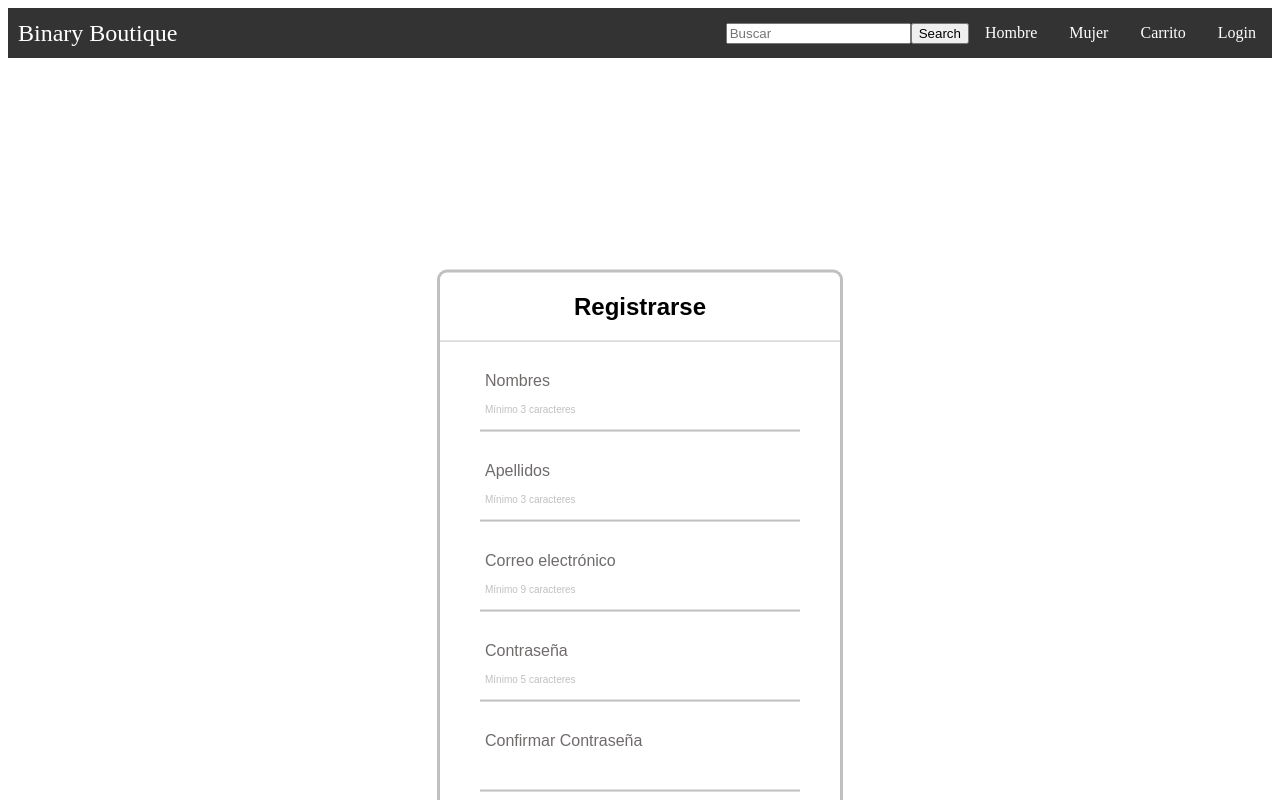
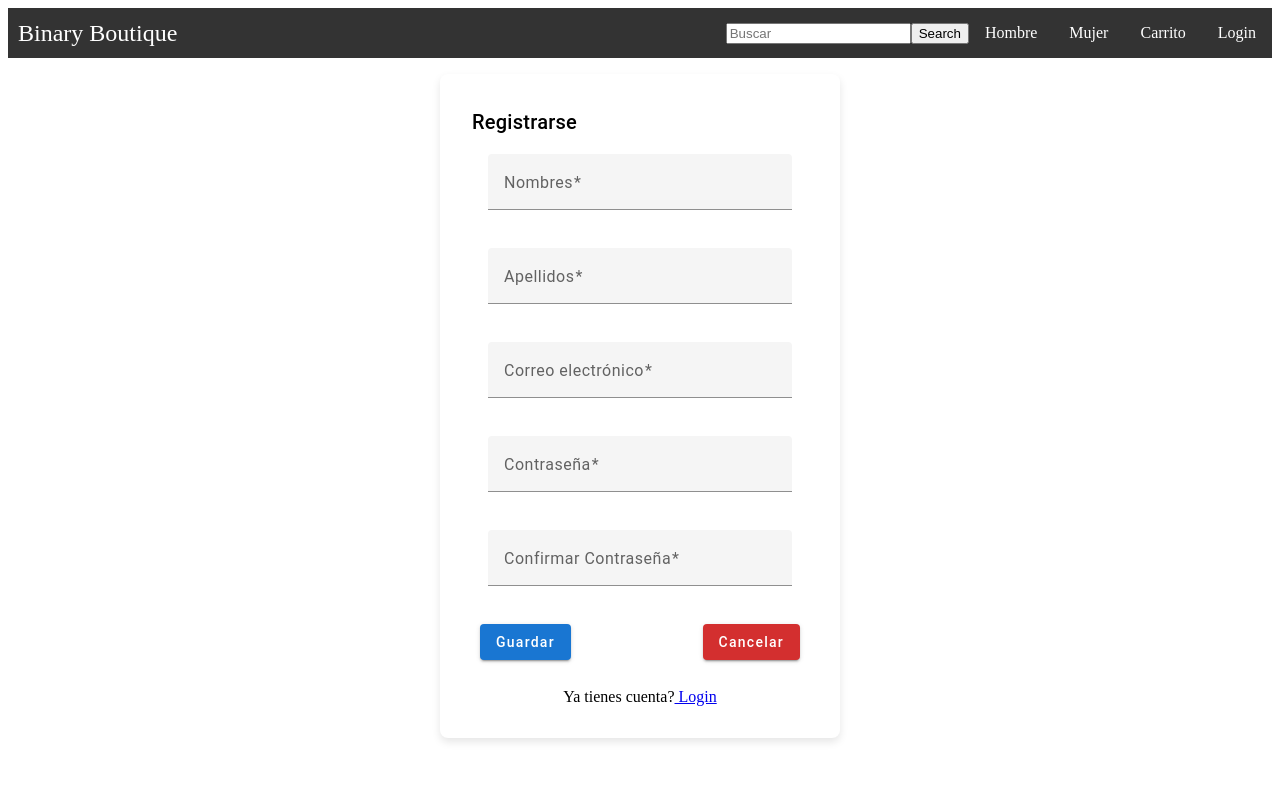
Before and after one commit to CarlosAOlivera/GestionComprasFront, an Angular app in the folder BinaryBoutique/: page /guardar-usuario in a window 1280 px wide. Shown: the top 800 px of the page. Built offline with nearby package versions, Linux system fonts and the light colour scheme.

Commit message:
Cambio estilo Login/Registro

```diff
--- a/BinaryBoutique/src/app/components/usuario/guardar-usuario/guardar-usuario.component.css
+++ b/BinaryBoutique/src/app/components/usuario/guardar-usuario/guardar-usuario.component.css
@@ -1,131 +1,84 @@
-body {
-    height: 200vh;
-    margin-top: 10;
-    padding: 0;
-    font-family: Montserrat, sans-serif;
-    /*background: linear-gradient(150deg, #6EE6FF, #ff9886);*/
-    /*display: flex;
-    align-items: center;
-    justify-content: center;
-    overflow: hidden;*/
+html, body {
+  height: 100%;
+  margin: 0;
+  display: flex;
+  justify-content: center;
+  align-items: center;
+  background-color: #f0f0f0;
+  font-family: 'Roboto', sans-serif;
 }
 
-/*.main {
-    background: white;
-    border-radius: 10px;
-    box-shadow: 0 4px 8px rgba(0, 0, 0, 0.1);
-    padding: 20px;
-    max-width: 400px;
-    width: 100%;
-    margin: 0 auto;
-    box-sizing: border-box;
-}*/
-
-.formulario {
-    position: absolute;
-    top: 80%;
-    left: 50%;
-    transform: translate(-50%,  -50%);
-    width: 400px;
-    background: white;
-    border: solid silver;
-    border-radius: 10px;
+.card-container {
+  width: 100%;
+  max-width: 400px;
+  margin: 16px auto;
+  display: block;
 }
 
-.formulario .title {
-    text-align: center;
-    padding: 0 0 20px 0;
-    border-bottom: 1px solid silver;
+mat-card {
+  padding: 2rem;
+  box-shadow: 0 4px 8px rgba(0, 0, 0, 0.1);
+  border-radius: 8px;
+  margin: auto;
 }
 
-.formulario form {
-    padding: 0 40px;
-    box-sizing: border-box;
+mat-card-content {
+  margin-top: 1rem;
 }
 
-.form-group {
-    position: relative;
-    border-bottom: 2px solid silver;
-    margin: 30px 0;
+mat-form-field {
+  width: 100%;
+  margin-bottom: 1rem;
 }
 
-.form-group input[type="text"],
-.form-group input[type="password"] {
-width: 100%;
-padding: 0 5px;
-height: 40px;
-font-size: 10px;
-border: none;
-background: none;
-outline: none;
+mat-card-actions {
+  display: flex;
+  justify-content: space-between;
+  padding-top: 1rem;
 }
 
-.form-group label {
-    position: relative;
-    top: 50%;
-    left: 5px;
-    color: rgba(46, 40, 40, 0.685);
-    transform: translate(-50%);
-    font-size: 16px;
-    pointer-events: none;
-    transition: .5s;
+button.mat-button {
+  margin-right: 1rem;
 }
 
-.form-group input[type="text"]:focus,
-.form-group input[type="password"]:focus {
-    top: -5px;
-    color: rgb(37, 35, 35);
-    /*border-color: #ff866e;*/
+button.mat-primary {
+  background-color: #1976d2;
+  color: white;
 }
 
-::placeholder {
-    color: silver;
-}
-
-.form-group .invalid-feedback {
-color: red;
-font-size: 14px;
-}
-
-.btn {
-width: 100%;
-padding: 10px;
-margin-top: 10px;
-border: none;
-background: rgba(247, 202, 0);
-border-radius: 4px;
-font-size: 16px;
-color: white;
-cursor: pointer;
-transition: background 0.3s;
-}
-
-.btn:hover {
-background: rgb(182, 149, 2);
-}
-
-.btn-warning.float-right {
-background: #ff9886;
-color: white;
-margin-bottom: 20px;
-}
-
-.btn-warning:hover {
-    background: #f75d42;
+button.mat-warn {
+  background-color: #d32f2f;
+  color: white;
 }
 
 .login {
-    padding: auto;
-    margin: 20px;
+  text-align: center;
+  margin-top: 20px;
 }
 
-fieldset {
-border: none;
-margin: o;
-padding: 0;
+/* Media Queries */
+@media (max-width: 768px) {
+  .card-container {
+    margin: 8px;
+  }
+
+  mat-card {
+    padding: 1rem;
+  }
 }
 
-.invalid-feedback {
-color: red;
-font-size: 14px;
+@media (max-width: 480px) {
+  .card-container {
+    max-width: 320px;
+    margin: 0 auto;
+  }
+
+  mat-card {
+    padding: 0.5rem;
+  }
+
+  button.mat-button {
+    width: 100%;
+    margin-right: 0;
+  }
 }
--- a/BinaryBoutique/src/app/components/usuario/guardar-usuario/guardar-usuario.component.html
+++ b/BinaryBoutique/src/app/components/usuario/guardar-usuario/guardar-usuario.component.html
@@ -1,114 +1,57 @@
-<body>
-  <main>
-    <section class="formulario">
-      <h2 class="title">Registrarse</h2>
+<main class="card-container">
+  <mat-card>
+    <form [formGroup]="myForm" (ngSubmit)="onSubmit()" autocomplete="off">
+      <mat-card-title>Registrarse</mat-card-title>
+      <mat-card-content>
+        <mat-form-field appearance="fill">
+          <mat-label>Nombres</mat-label>
+          <input matInput formControlName="Nombres" placeholder="Mínimo 3 caracteres">
+          <mat-error *ngIf="form['Nombres'].hasError('required')">Los Nombres son requeridos</mat-error>
+          <mat-error *ngIf="form['Nombres'].hasError('minlength')">Los Nombres deben ser mínimo de 3 caracteres</mat-error>
+          <mat-error *ngIf="form['Nombres'].hasError('maxlength')">Los Nombres deben ser de máximo de 30 caracteres</mat-error>
+        </mat-form-field>
 
-      <form [formGroup]="myForm" (ngSubmit)="onSubmit()">
+        <mat-form-field appearance="fill">
+          <mat-label>Apellidos</mat-label>
+          <input matInput formControlName="Apellidos" placeholder="Mínimo 3 caracteres">
+          <mat-error *ngIf="form['Apellidos'].hasError('required')">Los apellidos son requeridos</mat-error>
+          <mat-error *ngIf="form['Apellidos'].hasError('minlength')">Los apellidos deben ser mínimo de 3 caracteres</mat-error>
+          <mat-error *ngIf="form['Apellidos'].hasError('maxlength')">Los apellidos deben ser de máximo de 30 caracteres</mat-error>
+        </mat-form-field>
 
-      <!-- Grupo de Nombre -->
-        <fieldset class="form-group">
-          <label>Nombres</label>
-          <input type="text" class="form-control"
-            formControlName="Nombres"
-            placeholder="Mínimo 3 caracteres"
-            [ngClass]="{ 'is-invalid': submitted && form['Nombres'].errors }"
-          />
-          <div *ngIf="form['Nombres'].touched && form['Nombres'].errors" class="invalid-feedback">
-            <span *ngIf="form['Nombres']?.errors?.['required']">Los Nombres son requeridos</span>
-            <span *ngIf="form['Nombres']?.errors?.['minlength']">Los Nombres deben ser mínimo de 3 caracteres</span>
-            <span *ngIf="form['Nombres']?.errors?.['maxlength']">Los Nombres deben ser de máximo de 30 caracteres</span>
-          </div>
-        </fieldset>
+        <mat-form-field appearance="fill">
+          <mat-label>Correo electrónico</mat-label>
+          <input matInput formControlName="CorreoElectronico" placeholder="Mínimo 9 caracteres">
+          <mat-error *ngIf="form['CorreoElectronico'].hasError('required')">El Correo Electrónico es requerido</mat-error>
+          <mat-error *ngIf="form['CorreoElectronico'].hasError('email')">El formato del Correo Electrónico no es válido</mat-error>
+          <mat-error *ngIf="form['CorreoElectronico'].hasError('minlength')">El Correo Electrónico debe ser mínimo de 9 caracteres</mat-error>
+          <mat-error *ngIf="form['CorreoElectronico'].hasError('maxlength')">El Correo Electrónico debe ser de máximo de 30 caracteres</mat-error>
+        </mat-form-field>
 
-      <!-- Grupo de Apellido -->
-        <fieldset class="form-group">
-          <label>Apellidos</label>
-          <input
-            type="text"
-            formControlName="Apellidos"
-            class="form-control"
-            placeholder="Mínimo 3 caracteres"
-            [ngClass]="{ 'is-invalid': submitted && form['Apellidos'].errors }"
-          />
-          <div *ngIf="form['Apellidos'].touched && form['Apellidos'].errors" class="invalid-feedback">
-            <span *ngIf="form['Apellidos']?.errors?.['required']">Los apellidos son requeridos</span>
-            <span *ngIf="form['Apellidos']?.errors?.['minlength']">Los apellidos deben ser mínimo de 3 caracteres</span>
-            <span *ngIf="form['Apellidos']?.errors?.['maxlength']">Los apellidos deben ser de máximo de 30 caracteres</span>
-          </div>
-        </fieldset>
+        <mat-form-field appearance="fill">
+          <mat-label>Contraseña</mat-label>
+          <input matInput type="password" formControlName="Contrasena" placeholder="Mínimo 5 caracteres">
+          <mat-error *ngIf="form['Contrasena'].hasError('required')">La Contraseña es requerida</mat-error>
+          <mat-error *ngIf="form['Contrasena'].hasError('minlength')">La Contraseña debe ser mínimo de 5 caracteres</mat-error>
+          <mat-error *ngIf="form['Contrasena'].hasError('passwordStrength')">La contraseña debe contener letras mayúsculas, letras minúsculas y números</mat-error>
+        </mat-form-field>
 
-      <!-- Grupo de Email -->
-        <fieldset class="form-group">
-            <label>Correo electrónico</label>
-            <input
-              type="text"
-              formControlName="CorreoElectronico"
-              class="form-control"
-              placeholder="Mínimo 9 caracteres"
-              [ngClass]="{ 'is-invalid': submitted && form['CorreoElectronico'].errors }"
-            />
-            <div *ngIf="form['CorreoElectronico'].touched && form['CorreoElectronico'].errors" class="invalid-feedback">
-              <span *ngIf="form['CorreoElectronico']?.errors?.['required']">El Correo Electrónico son requerido</span>
-              <span *ngIf="form['CorreoElectronico']?.errors?.['emailFormat']">El formato del Correo Electrónico no es válido</span>
-              <span *ngIf="form['CorreoElectronico']?.errors?.['minlength']">El Correo Electrónico debe ser mínimo de 9 caracteres</span>
-              <span *ngIf="form['CorreoElectronico']?.errors?.['maxlength']">El Correo Electrónico debe ser de máximo de 30 caracteres</span>
-            </div>
-        </fieldset>
-
-      <!-- Grupo de Contraseña -->
-          <fieldset class="form-group">
-            <label>Contraseña</label>
-            <input
-              type="password"
-              formControlName="Contrasena"
-              class="form-control"
-              placeholder="Mínimo 5 caracteres"
-              [ngClass]="{ 'is-invalid': submitted && form['Contrasena'].errors }"
-            />
-            <div *ngIf="form['Contrasena'].touched && form['Contrasena'].errors" class="invalid-feedback">
-              <span *ngIf="form['Contrasena']?.errors?.['required']">La Contraseña es requerido</span>
-              <span *ngIf="form['Contrasena']?.errors?.['minlength']">La Contraseña debe ser mínimo de 5 caracteres</span>
-              <span *ngIf="form['Contrasena'].errors['passwordStrength']">La contraseña debe contener letras mayúsculas, letras minúsculas y números.</span>
-            </div>
-          </fieldset>
-
-      <!-- Grupo de Confirmar Contraseña -->
-          <fieldset class="form-group">
-            <label>Confirmar Contraseña</label>
-            <input
-              type="password"
-              formControlName="ConfirmarContrasena"
-              class="form-control"
-              [ngClass]="{ 'is-invalid': submitted && form['ConfirmarContrasena'].errors }"
-            />
-            <div *ngIf="form['ConfirmarContrasena'].touched" class="invalid-feedback">
-              <span *ngIf="form['ConfirmarContrasena'].errors?.['required']">La confirmación de la contraseña es requerida.</span>
-              <span *ngIf="myForm.errors?.['passwordMismatch']">Las contraseñas no coinciden.</span>
-            </div>
-          </fieldset>
-
-      <!-- Botones-->
-        <div class="form-group">
-          <button type="submit" class="btn btn-primary">
-            Guardar
-          </button>
-
-          <button type="button" routerLink="/home-page" class="btn btn-warning float-right">
-            Cancelar
-          </button>
+        <mat-form-field appearance="fill">
+          <mat-label>Confirmar Contraseña</mat-label>
+          <input matInput type="password" formControlName="ConfirmarContrasena">
+          <mat-error *ngIf="form['ConfirmarContrasena'].hasError('required')">La confirmación de la contraseña es requerida</mat-error>
+          <mat-error *ngIf="myForm.hasError('passwordMismatch')">Las contraseñas no coinciden</mat-error>
+        </mat-form-field>
+      </mat-card-content>
+      <mat-card-actions>
+        <button mat-raised-button color="primary" type="submit">Guardar</button>
+        <button mat-raised-button color="warn" routerLink="/home-page">Cancelar</button>
+      </mat-card-actions>
+      <mat-card-footer>
+        <div class="login">
+          <span>Ya tienes cuenta?<a routerLink="/login-usuario"> Login</a></span>
         </div>
-
-        <section class="login">
-          <div>
-            <span>Ya tienes cuenta?<a routerLink="/login-usuario"> Login</a></span>
-          </div>
-
-        </section>
-      </form>
-
-    </section>
-
-
-  </main>
-
-</body>
+      </mat-card-footer>
+    </form>
+  </mat-card>
+</main>
--- a/BinaryBoutique/src/app/components/usuario/guardar-usuario/guardar-usuario.component.ts
+++ b/BinaryBoutique/src/app/components/usuario/guardar-usuario/guardar-usuario.component.ts
@@ -16,6 +16,8 @@ import { Router } from '@angular/router';
 export class GuardarUsuarioComponent implements OnInit {
   myForm!: FormGroup;
   submitted = false;
+hideConfirm: any;
+hide: any;
 
   constructor(
     private formBuilder: FormBuilder,
--- a/BinaryBoutique/src/app/components/usuario/login-usuario/login-usuario.component.css
+++ b/BinaryBoutique/src/app/components/usuario/login-usuario/login-usuario.component.css
@@ -1,116 +1,65 @@
-body {
-    height: 200vh;
-    margin-top: 10;
-    padding: 0;
-    font-family: Montserrat, sans-serif;
+.main-container {
+    display: flex;
+    justify-content: center;
+    align-items: center;
+    min-height: 100vh;
+    background-color: #f0f0f0;
   }
 
-.title {
-    text-align: center;
-    position: relative;
-    padding: 20px 0 20px 0;
-    /*border: 1px solid silver;*/
+  .login-card {
+    max-width: 400px;
+    width: 100%;
+    margin: 16px;
+    /* Asegúrate de que el card tiene espacio alrededor en dispositivos más pequeños */
   }
 
-.formulario {
-    position: absolute;
-    top: 50%;
-    left: 50%;
-    transform: translate(-50%,  -50%);
-    width: 400px;
-    background: white;
-    border: solid silver;
-    border-radius: 10px;
+  .full-width-input {
+    width: 100%;
   }
 
-.formulario form {
-    padding: 0 40px;
-    box-sizing: border-box;
+  mat-card-header {
+    justify-content: center;
   }
 
-.form-group {
-    position: relative;
-    border-bottom: 2px solid silver;
-    margin: 30px 0;
-}
-
-.form-group input[type="text"],
-.form-group input[type="password"] {
-width: 100%;
-padding: 0 5px;
-height: 40px;
-font-size: 10px;
-border: none;
-background: none;
-outline: none;
-}
-
-.form-group label {
-    position: relative;
-    top: 50%;
-    left: 5px;
-    color: rgba(46, 40, 40, 0.685);
-    transform: translate(-50%);
-    font-size: 16px;
-    pointer-events: none;
-    transition: .5s;
-}
-
-.form-group input[type="text"]:focus,
-.form-group input[type="password"]:focus {
-    top: -5px;
-    color: rgb(37, 35, 35);
-    /*border-color: #ff866e;*/
-}
-
-::placeholder {
-    color: silver;
-}
-
-.form-group .invalid-feedback {
-color: red;
-font-size: 14px;
-}
-
-.btn {
-width: 100%;
-padding: 10px;
-margin-top: 10px;
-border: none;
-background: rgba(247, 202, 0);
-border-radius: 4px;
-font-size: 16px;
-color: white;
-cursor: pointer;
-transition: background 0.3s;
-}
-
-.btn:hover {
-background: rgb(182, 149, 2);
-}
-
-.btn-warning.float-right {
-background: #ff9886;
-color: white;
-margin-bottom: 20px;
-}
-
-.btn-warning:hover {
-    background: #f75d42;
+  mat-card-actions {
+    justify-content: space-between;
   }
 
   .registro {
-    padding: auto;
-    margin: 20px;
+    text-align: center;
+    margin-top: 20px;
   }
 
-fieldset {
-border: none;
-margin: o;
-padding: 0;
+  .alert {
+    margin-top: 20px;
   }
 
-.invalid-feedback {
-color: red;
-font-size: 14px;
+  /* Media Queries */
+  @media (max-width: 768px) {
+    .login-card {
+      margin: 8px;
+      max-width: 350px;
     }
+  }
+
+  @media (max-width: 480px) {
+    .login-card {
+      margin: 0 auto;
+      max-width: 320px;
+      padding: 0.5rem;
+    }
+
+    .registro, .alert {
+      margin-top: 10px;
+    }
+
+    mat-card-actions {
+      flex-direction: column;
+      align-items: stretch;
+    }
+
+    button.mat-button {
+      width: 100%;
+      margin-bottom: 10px;
+    }
+  }
--- a/BinaryBoutique/src/app/components/usuario/login-usuario/login-usuario.component.html
+++ b/BinaryBoutique/src/app/components/usuario/login-usuario/login-usuario.component.html
@@ -1,62 +1,51 @@
 <body>
-  <main>
-    <h2 class="title">Login</h2>
+  <main class="main-container">
+    <mat-card class="login-card">
+      <mat-card-header>
+        <mat-card-title>Login</mat-card-title>
+      </mat-card-header>
 
-    <div class="formulario">
+      <mat-card-content>
         <form [formGroup]="myForm" (ngSubmit)="onSubmit()">
 
-        <div class="form-group">
-            <label>Correo electrónico</label>
-            <input
-              type="text"
-              formControlName="CorreoElectronico"
-              class="form-control"
-              placeholder="Mínimo 9 caracteres"
-              [ngClass]="{ 'is-invalid': submitted && form['CorreoElectronico'].errors }"
-            />
-            <div *ngIf="submitted && form['CorreoElectronico'].errors" class="invalid-feedback">
+          <mat-form-field appearance="outline" class="full-width-input">
+            <mat-label>Correo electrónico</mat-label>
+            <input matInput formControlName="CorreoElectronico" placeholder="Mínimo 9 caracteres">
+            <mat-error *ngIf="submitted && form['CorreoElectronico'].errors">
               <div *ngIf="form['CorreoElectronico']?.errors?.['required']">El Correo Electrónico es requerido</div>
               <div *ngIf="form['CorreoElectronico']?.errors?.['pattern']">El formato del Correo Electrónico no es válido</div>
               <div *ngIf="form['CorreoElectronico']?.errors?.['minlength']">El Correo Electrónico debe ser mínimo de 9 caracteres</div>
               <div *ngIf="form['CorreoElectronico']?.errors?.['maxlength']">El Correo Electrónico debe ser de máximo de 30 caracteres</div>
-            </div>
-        </div>
+            </mat-error>
+          </mat-form-field>
 
-        <div class="form-group">
-            <label>Contraseña</label>
-            <input
-              type="password"
-              formControlName="Contrasena"
-              class="form-control"
-              placeholder="Mínimo 5 caracteres"
-              [ngClass]="{ 'is-invalid': submitted && form['Contrasena'].errors }"
-            />
-            <div *ngIf="form['Contrasena'].touched && form['Contrasena'].errors" class="invalid-feedback">
+          <mat-form-field appearance="outline" class="full-width-input">
+            <mat-label>Contraseña</mat-label>
+            <input matInput [type]="password" formControlName="Contrasena" placeholder="Mínimo 5 caracteres">
+            <mat-error *ngIf="form['Contrasena'].touched && form['Contrasena'].errors">
               <div *ngIf="form['Contrasena']?.errors?.['required']">La Contraseña es requerido</div>
               <div *ngIf="form['Contrasena']?.errors?.['minlength']">La Contraseña debe ser mínimo de 5 caracteres</div>
               <div *ngIf="form['Contrasena'].errors['passwordStrength']">La contraseña debe contener letras mayúsculas, letras minúsculas y números.</div>
-            </div>
-        </div>
+            </mat-error>
+          </mat-form-field>
 
-        <div class="form-group">
-            <button type="submit" class="btn btn-primary">
-                Login
-            </button>
-
-            <button type="button" routerLink="/home-page" class="btn btn-warning float-right">
-                Cancelar
-            </button>
-        </div>
+          <mat-card-actions>
+            <button mat-raised-button color="primary" type="submit">Login</button>
+            <button mat-button color="warn" routerLink="/home-page">Cancelar</button>
+          </mat-card-actions>
 
           <div *ngIf="loginError" class="alert alert-danger">
             {{ loginError }}
           </div>
 
+        </form>
+      </mat-card-content>
+
+      <mat-card-footer>
         <div class="registro">
-          <span>No tienes cuenta?<a routerLink="/guardar-usuario"> Registrate</a></span>
+          <span>No tienes cuenta?<a routerLink="/guardar-usuario"> Regístrate</a></span>
         </div>
-
-      </form>
-    </div>
+      </mat-card-footer>
+    </mat-card>
   </main>
 </body>
--- a/BinaryBoutique/src/app/components/usuario/login-usuario/login-usuario.component.ts
+++ b/BinaryBoutique/src/app/components/usuario/login-usuario/login-usuario.component.ts
@@ -10,14 +10,15 @@ import { Router } from '@angular/router';
 @Component({
   selector: 'app-login-usuario',
   templateUrl: './login-usuario.component.html',
-  styleUrl: './login-usuario.component.css'
+  styleUrls: ['./login-usuario.component.css']
 })
 export class LoginUsuarioComponent implements OnInit {
   myForm!: FormGroup;
   submitted = false;
 
   passwordValidator: any | string;
-  loginError: string | undefined;
+  loginError!: string;
+  password!: string;
 
   constructor(
     private formBuilder: FormBuilder,
```
Also changed, not shown: BinaryBoutique/src/app/app.module.ts (+10 -0 lines). Lines whose indentation alone changed are shown as unchanged.
